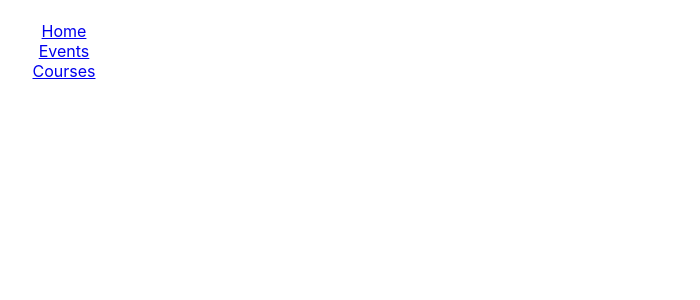
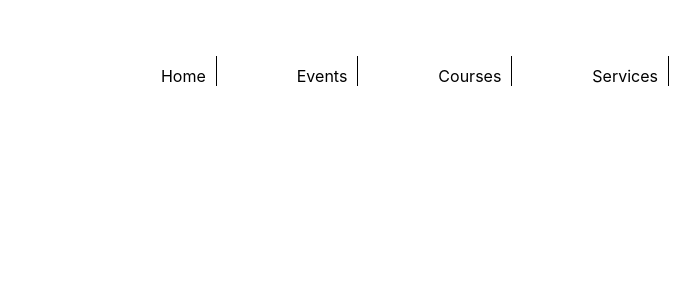
Before and after one commit to sophiemar27/my-church-web-app, a React (Create React App) app in the folder client/: page / in a window 1280 px wide. Shown: the top 300 px of the page, without its empty margins (576-1276 px from the left). Built offline with nearby package versions, Linux system fonts and the light colour scheme.

Commit message:
styling nav bar

```diff
--- a/client/src/App.css
+++ b/client/src/App.css
@@ -1,4 +1,32 @@
-.App {
+.nav-bar {
+  display: flex;
+  justify-content: flex-end;
+  height: 65px;
+
+
+}
+a .link-item{
+
+  margin: 35px;
+  border-right: 1px black solid;
+  padding: 10px;
+  height: 10px;
+  color: black;
+
+}
+
+a {
+  text-decoration: none;
+}
+
+.text_container {
+  display: flex;
+  justify-content: center;
+  align-items: center;
+  margin-top: 25px;
+}
+
+/* .App {
   text-align: center;
 }
 
@@ -35,4 +63,4 @@
   to {
     transform: rotate(360deg);
   }
-}
+} */
--- a/client/src/App.js
+++ b/client/src/App.js
@@ -22,7 +22,8 @@ function App() {
       <h1></h1>
 
       <Router>
-      <nav className="nav-bar">
+
+        <nav className="nav-bar">
           {/* <Link to="/">
           <i className="material-icons logo">
           Hope
@@ -39,8 +40,14 @@ function App() {
           <Link to="/course">
             <div className="link-item">Courses</div>
           </Link>
+          <Link to="">
+            <div className="link-item">Services</div>
+          </Link>
 
-        </nav>
+
+
+          </nav>
+       <div className='text_container'>
         <Switch>
           <Route exact path="/home" component={Home} />
           <Route exact path="/course/" component={Course} />
@@ -50,6 +57,7 @@ function App() {
           <Route exact path="/single_event/:eventId" component={SingleEvent} />
           <Route exact path="/event_register/:eventId" component={User} />
         </Switch>
+      </div>
       </Router>
 
     </div>
```
